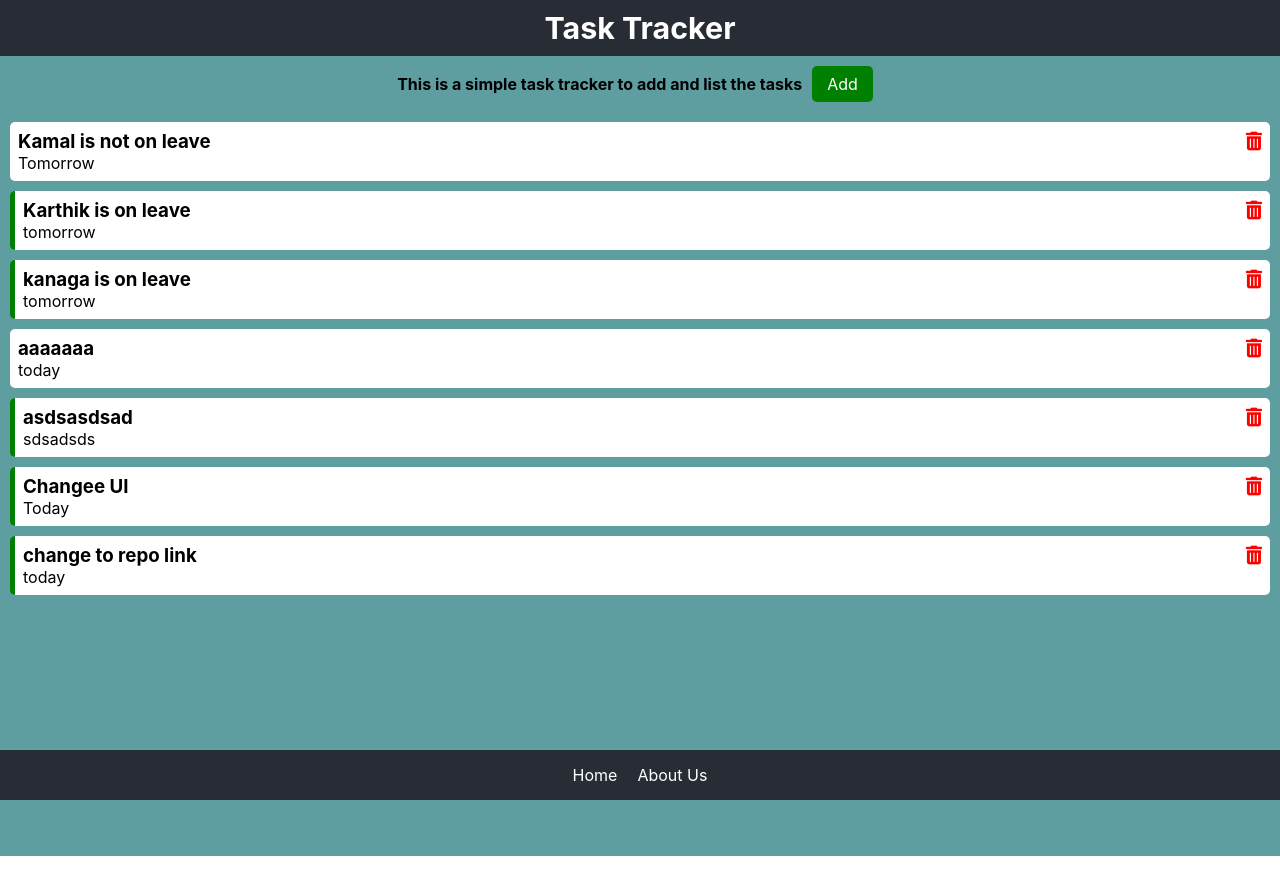
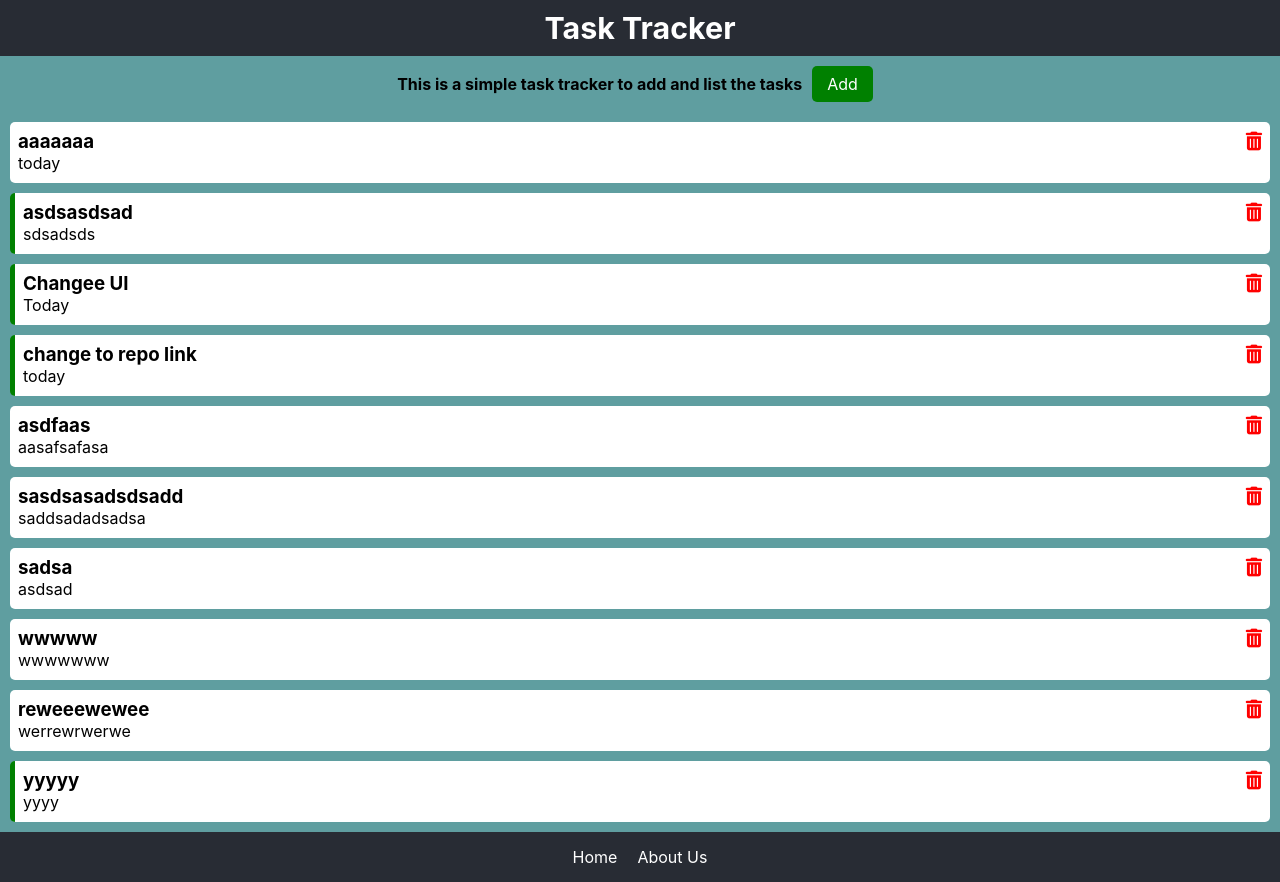
Before and after one commit to mkamals/task-tracker, a React (Create React App) app: page / in a window 1280 px wide. Before the commit the page ends 856 px from the top, so only its background shows below. Built offline with nearby package versions, Linux system fonts and the light colour scheme; data requests are answered from the project's data file.

Commit message:
Fixes height of container to scroll

```diff
--- a/db.json
+++ b/db.json
@@ -1,23 +1,5 @@
 {
   "tasks": [
-    {
-      "text": "Kamal is not on leave",
-      "day": "Tomorrow",
-      "reminder": false,
-      "id": 1
-    },
-    {
-      "text": "Karthik is on leave",
-      "day": "tomorrow",
-      "reminder": true,
-      "id": 2
-    },
-    {
-      "text": "kanaga is on leave",
-      "day": "tomorrow",
-      "reminder": true,
-      "id": 3
-    },
     {
       "text": "aaaaaaa",
       "day": "today",
@@ -41,6 +23,42 @@
       "day": "today",
       "reminder": true,
       "id": 7
+    },
+    {
+      "text": "asdfaas",
+      "day": "aasafsafasa",
+      "reminder": false,
+      "id": 8
+    },
+    {
+      "text": "sasdsasadsdsadd",
+      "day": "saddsadadsadsa",
+      "reminder": false,
+      "id": 9
+    },
+    {
+      "text": "sadsa",
+      "day": "asdsad",
+      "reminder": false,
+      "id": 10
+    },
+    {
+      "text": "wwwww",
+      "day": "wwwwwww",
+      "reminder": false,
+      "id": 11
+    },
+    {
+      "text": "reweeewewee",
+      "day": "werrewrwerwe",
+      "reminder": false,
+      "id": 12
+    },
+    {
+      "text": "yyyyy",
+      "day": "yyyy",
+      "reminder": true,
+      "id": 13
     }
   ]
 }
--- a/src/App.css
+++ b/src/App.css
@@ -6,7 +6,7 @@
 
 .container {
   text-align: center;
-  overflow-y: auto;
+  overflow: hidden;
 }
 
 .header {
@@ -33,9 +33,6 @@
   height: 50px;
   justify-content: center;
   align-items: center;
-  position: fixed;
-  bottom: 0;
-  left: 0;
 }
 
 .footer a {
@@ -60,9 +57,8 @@
 
 .content {
   background-color: cadetblue;
-  height: 100vh;
   width: 100vw;
-  overflow-y: auto;
+  overflow: scroll;
 }
 
 .task {
@@ -73,6 +69,7 @@
   justify-content: flex-start;
   align-items: flex-start;
   cursor: pointer;
+  padding-bottom: 10px;
 }
 
 .task.reminder {
@@ -123,10 +120,12 @@
 .checkbox {
   display: flex;
   align-items: center;
+  justify-content: center;
 }
 
 .checkbox label {
   flex: 1;
+  text-align: center;
 }
 
 .checkbox input {
```
